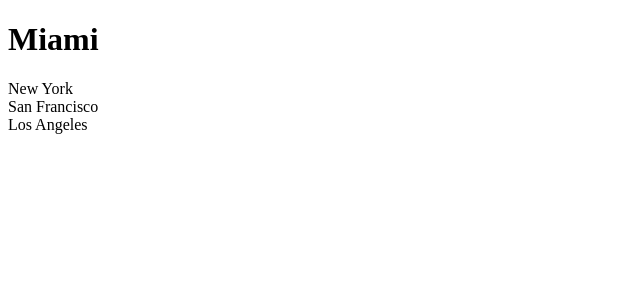
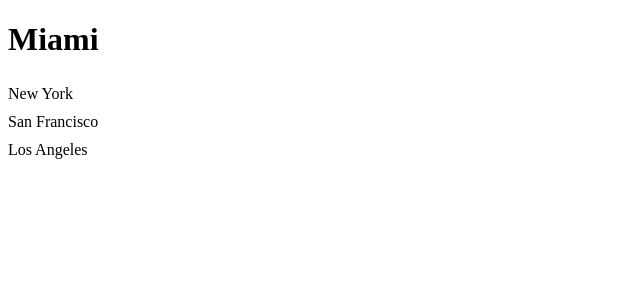
Before and after one commit to Shanmukh459/CodeWithMosh-React1, a React (Vite) app: page / in a window 1280 px wide. Shown: the top 300 px of the page, without its empty margins (0-640 px from the left). Built offline with nearby package versions, Linux system fonts and the light colour scheme.

Commit message:
css in js using styled-components library

```diff
--- a/package.json
+++ b/package.json
@@ -11,7 +11,8 @@
   "dependencies": {
     "bootstrap": "^5.2.3",
     "react": "^18.2.0",
-    "react-dom": "^18.2.0"
+    "react-dom": "^18.2.0",
+    "styled-components": "^6.1.11"
   },
   "devDependencies": {
     "@types/react": "^18.0.27",
--- a/src/components/ListGroup/ListGroup.tsx
+++ b/src/components/ListGroup/ListGroup.tsx
@@ -1,11 +1,25 @@
 import { useState } from "react"
 import "./ListGroup.css"
+import styled from "styled-components"
 
 interface Props {
   items: string[]
   heading: string
   onSelectItem: (item: string) => void
 }
+
+const List = styled.ul`
+  list-style: none;
+  padding: 0;
+`
+interface ListItemProps {
+  active: boolean
+}
+const ListItem = styled.li<ListItemProps>`
+  padding: 5px 0;
+  background: ${({ active }) => (active ? "blue" : "none")};
+`
+
 function ListGroup({ items, heading, onSelectItem }: Props) {
   const [selectedIndex, setSelectedIndex] = useState(-1)
 
@@ -13,14 +27,15 @@
     <>
       <h1>{heading}</h1>
       {items.length === 0 && <p>No items to display!</p>}
-      <ul className="list-group">
+      <List>
         {items.map((item, index) => (
-          <li
-            className={
-              selectedIndex === index
-                ? "list-group-item active"
-                : "list-group-item"
-            }
+          <ListItem
+            // className={
+            //   selectedIndex === index
+            //     ? "list-group-item active"
+            //     : "list-group-item"
+            // }
+            active={index === selectedIndex}
             key={item}
             onClick={() => {
               setSelectedIndex(index)
@@ -28,9 +43,9 @@
             }}
           >
             {item}
-          </li>
+          </ListItem>
         ))}
-      </ul>
+      </List>
     </>
   )
 }
```
Also changed, not shown: 1 other file (tests, documents, lock files or other folders).
